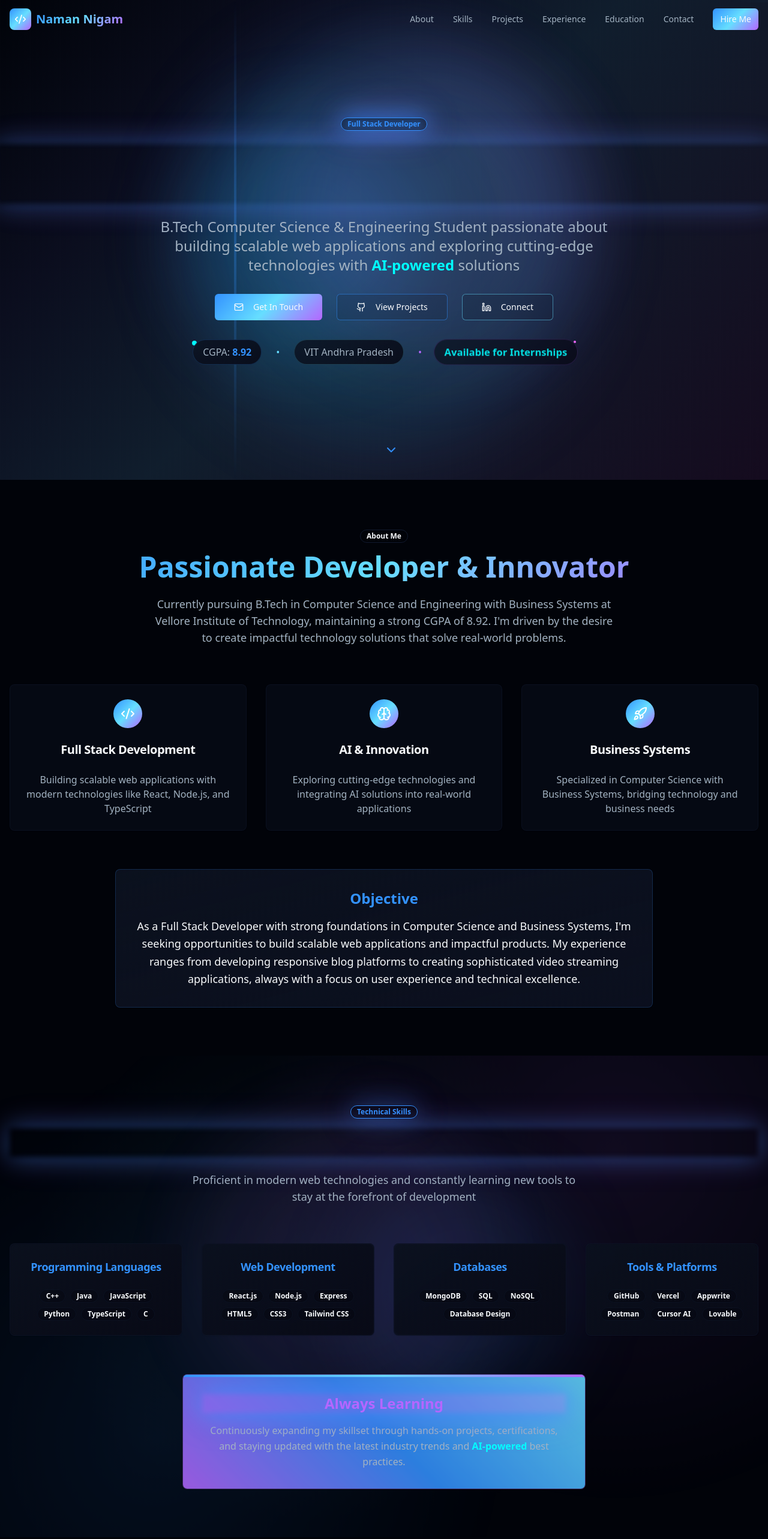
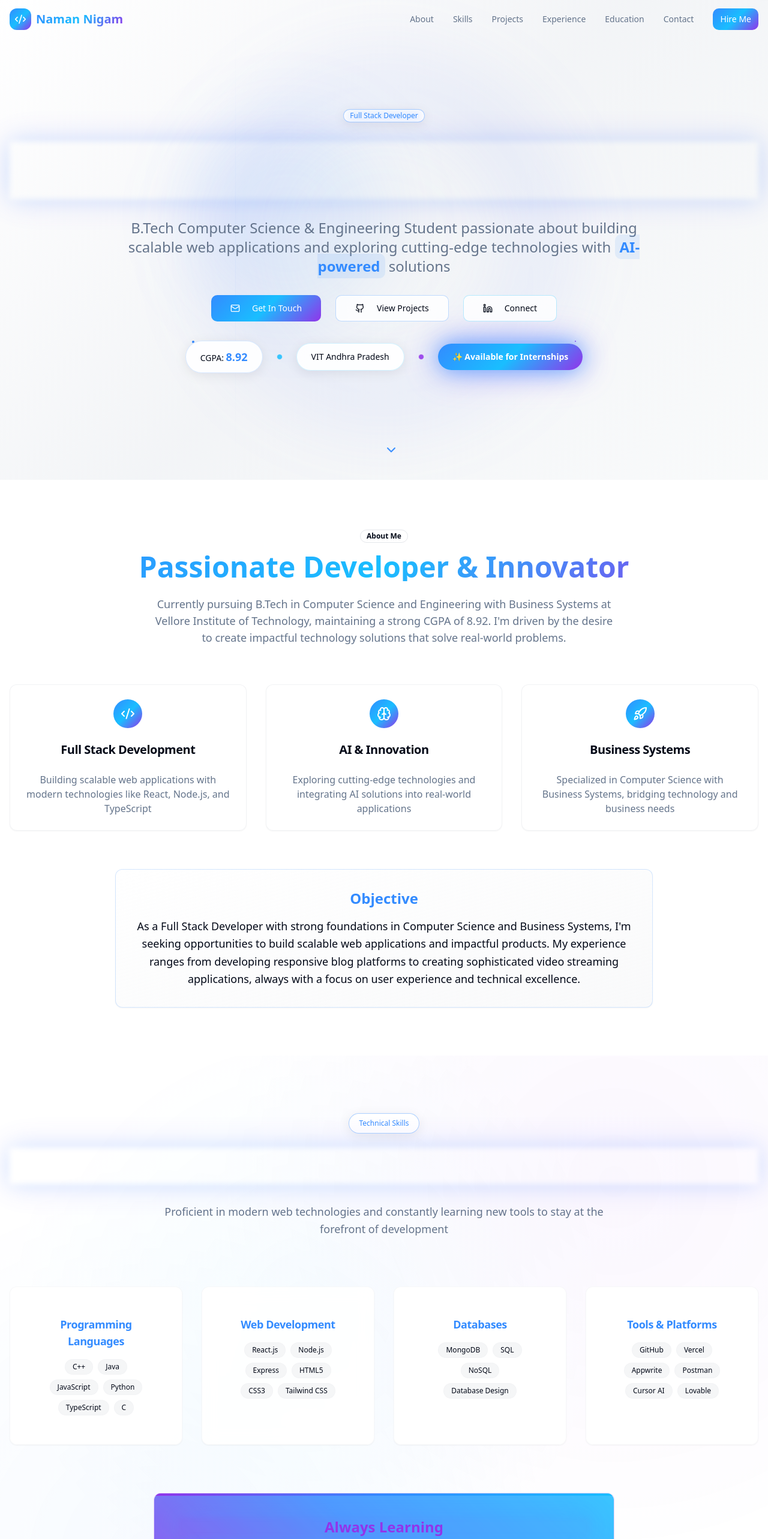
Before and after one commit to 05naman/Portfolio, a React (Vite) app: page / in a window 1280 px wide. Shown: the top 2566 px of the page at 60% size. Built offline with nearby package versions, Linux system fonts and the light colour scheme.

Commit message:
Refactor: Implement light theme and UI/UX improvements
Switch to a light theme with optimized color combinations and enhanced UI/UX elements for a cleaner, more professional look.

```diff
--- a/src/components/portfolio/Hero.tsx
+++ b/src/components/portfolio/Hero.tsx
@@ -5,64 +5,64 @@ import { ChevronDown, Github, Linkedin, Mail } from "lucide-react";
 const Hero = () => {
   return (
     <section className="min-h-screen flex items-center justify-center relative overflow-hidden">
-      {/* Enhanced Animated background elements */}
+      {/* Light Theme Animated background elements */}
       <div className="absolute inset-0 overflow-hidden">
-        <div className="absolute top-1/4 left-1/4 w-96 h-96 bg-ai-primary/20 rounded-full blur-3xl animate-ai-float"></div>
-        <div className="absolute bottom-1/4 right-1/4 w-[500px] h-[500px] bg-ai-accent/20 rounded-full blur-3xl animate-ai-pulse"></div>
-        <div className="absolute top-1/2 left-1/2 transform -translate-x-1/2 -translate-y-1/2 w-[600px] h-[600px] bg-ai-neon/10 rounded-full blur-3xl animate-ai-glow"></div>
+        <div className="absolute top-1/4 left-1/4 w-80 h-80 bg-ai-primary/10 rounded-full blur-3xl animate-ai-float"></div>
+        <div className="absolute bottom-1/4 right-1/4 w-96 h-96 bg-ai-accent/8 rounded-full blur-3xl animate-ai-pulse"></div>
+        <div className="absolute top-1/2 left-1/2 transform -translate-x-1/2 -translate-y-1/2 w-[500px] h-[500px] bg-ai-neon/6 rounded-full blur-3xl animate-ai-glow"></div>
 
-        {/* Scanning lines effect */}
-        <div className="absolute top-0 left-0 w-1 h-full bg-gradient-to-b from-transparent via-ai-primary to-transparent animate-ai-scan opacity-30"></div>
-        <div className="absolute top-0 left-0 w-full h-1 bg-gradient-to-r from-transparent via-ai-secondary to-transparent animate-ai-scan opacity-20" style={{animationDelay: '1s'}}></div>
+        {/* Subtle scanning lines effect */}
+        <div className="absolute top-0 left-0 w-px h-full bg-gradient-to-b from-transparent via-ai-primary/20 to-transparent animate-ai-scan opacity-20"></div>
+        <div className="absolute top-0 left-0 w-full h-px bg-gradient-to-r from-transparent via-ai-secondary/15 to-transparent animate-ai-scan opacity-15" style={{animationDelay: '1s'}}></div>
       </div>
 
       <div className="container px-4 z-10">
         <div className="text-center space-y-8">
-          <div className="space-y-6">
-            <Badge variant="outline" className="border-ai-primary text-ai-primary bg-background/20 backdrop-blur-md shadow-ai-glow animate-ai-glow">
-              <span className="relative">
+          <div className="space-y-8">
+            <Badge variant="outline" className="border-ai-primary/40 text-ai-primary bg-white/80 backdrop-blur-md shadow-ai-subtle hover:shadow-ai-glow transition-all duration-500">
+              <span className="relative font-medium">
                 Full Stack Developer
-                <span className="absolute inset-0 bg-ai-primary/20 blur-sm animate-ai-pulse"></span>
+                <span className="absolute inset-0 bg-ai-primary/10 blur-sm animate-ai-pulse"></span>
               </span>
             </Badge>
-            <h1 className="text-6xl md:text-8xl font-bold bg-gradient-ai-primary bg-clip-text text-transparent animate-ai-pulse relative">
+            <h1 className="text-6xl md:text-8xl font-bold bg-gradient-ai-primary bg-clip-text text-transparent relative leading-tight">
               <span className="relative z-10">Naman Nigam</span>
-              <div className="absolute inset-0 bg-gradient-ai-primary bg-clip-text text-transparent blur-sm opacity-50 animate-ai-glow"></div>
+              <div className="absolute inset-0 bg-gradient-ai-primary bg-clip-text text-transparent blur-sm opacity-30 animate-ai-glow"></div>
             </h1>
-            <p className="text-xl md:text-2xl text-muted-foreground max-w-3xl mx-auto leading-relaxed">
+            <p className="text-xl md:text-2xl text-muted-foreground max-w-4xl mx-auto leading-relaxed font-light">
               B.Tech Computer Science & Engineering Student passionate about building scalable web applications
-              and exploring cutting-edge technologies with <span className="text-ai-neon font-semibold">AI-powered</span> solutions
+              and exploring cutting-edge technologies with <span className="text-ai-primary font-semibold bg-ai-primary/10 px-2 py-1 rounded-md">AI-powered</span> solutions
             </p>
           </div>
 
           <div className="flex flex-wrap justify-center gap-6">
-            <Button variant="default" size="lg" className="group bg-gradient-ai-primary hover:shadow-ai-intense transition-all duration-500 border-0 relative overflow-hidden">
+            <Button variant="default" size="lg" className="group bg-gradient-ai-primary hover:shadow-ai-glow transition-all duration-500 border-0 relative overflow-hidden px-8 py-3">
               <div className="absolute inset-0 bg-gradient-ai-accent opacity-0 group-hover:opacity-100 transition-opacity duration-500"></div>
-              <Mail className="mr-2 h-4 w-4 group-hover:scale-110 transition-transform relative z-10" />
-              <span className="relative z-10">Get In Touch</span>
+              <Mail className="mr-3 h-5 w-5 group-hover:scale-110 transition-transform relative z-10" />
+              <span className="relative z-10 font-medium">Get In Touch</span>
             </Button>
-            <Button variant="outline" size="lg" className="group border-ai-primary/50 bg-background/10 backdrop-blur-md hover:bg-ai-primary hover:shadow-ai-glow transition-all duration-500">
-              <Github className="mr-2 h-4 w-4 group-hover:rotate-12 transition-transform" />
-              View Projects
+            <Button variant="outline" size="lg" className="group border-ai-primary/30 bg-white/80 backdrop-blur-md hover:bg-ai-primary hover:text-white hover:shadow-ai-glow transition-all duration-500 px-8 py-3">
+              <Github className="mr-3 h-5 w-5 group-hover:rotate-12 transition-transform" />
+              <span className="font-medium">View Projects</span>
             </Button>
-            <Button variant="outline" size="lg" className="group border-ai-secondary/50 bg-background/10 backdrop-blur-md hover:bg-ai-secondary hover:shadow-ai-glow transition-all duration-500">
-              <Linkedin className="mr-2 h-4 w-4 group-hover:scale-110 transition-transform" />
-              Connect
+            <Button variant="outline" size="lg" className="group border-ai-secondary/30 bg-white/80 backdrop-blur-md hover:bg-ai-secondary hover:text-white hover:shadow-ai-glow transition-all duration-500 px-8 py-3">
+              <Linkedin className="mr-3 h-5 w-5 group-hover:scale-110 transition-transform" />
+              <span className="font-medium">Connect</span>
             </Button>
           </div>
 
-          <div className="flex justify-center items-center space-x-6 text-muted-foreground">
-            <span className="bg-gradient-ai-card px-4 py-2 rounded-full border border-ai-primary/20 backdrop-blur-md">
-              CGPA: <span className="text-ai-primary font-semibold">8.92</span>
-            </span>
-            <span className="text-ai-secondary">•</span>
-            <span className="bg-gradient-ai-card px-4 py-2 rounded-full border border-ai-secondary/20 backdrop-blur-md">
-              VIT Andhra Pradesh
-            </span>
-            <span className="text-ai-accent">•</span>
-            <span className="bg-gradient-ai-card px-4 py-2 rounded-full border border-ai-accent/20 backdrop-blur-md animate-ai-pulse">
-              <span className="text-ai-neon font-semibold">Available for Internships</span>
-            </span>
+          <div className="flex flex-wrap justify-center items-center gap-6 text-sm">
+            <div className="bg-white/90 backdrop-blur-md px-6 py-3 rounded-full border border-ai-primary/20 shadow-ai-subtle hover:shadow-ai-glow transition-all duration-300">
+              CGPA: <span className="text-ai-primary font-bold text-lg">8.92</span>
+            </div>
+            <div className="w-2 h-2 bg-ai-secondary rounded-full animate-ai-pulse"></div>
+            <div className="bg-white/90 backdrop-blur-md px-6 py-3 rounded-full border border-ai-secondary/20 shadow-ai-subtle hover:shadow-ai-glow transition-all duration-300">
+              <span className="font-medium text-foreground">VIT Andhra Pradesh</span>
+            </div>
+            <div className="w-2 h-2 bg-ai-accent rounded-full animate-ai-pulse"></div>
+            <div className="bg-gradient-ai-primary text-white px-6 py-3 rounded-full shadow-ai-glow animate-ai-glow">
+              <span className="font-semibold">✨ Available for Internships</span>
+            </div>
           </div>
         </div>
       </div>
--- a/src/components/portfolio/Skills.tsx
+++ b/src/components/portfolio/Skills.tsx
@@ -26,38 +26,38 @@ const Skills = () => {
   ];
 
   return (
-    <section className="py-20 relative overflow-hidden">
-      {/* Enhanced background effects */}
-      <div className="absolute inset-0 bg-gradient-ai-mesh opacity-30"></div>
-      <div className="absolute top-1/4 right-1/4 w-96 h-96 bg-ai-primary/10 rounded-full blur-3xl animate-ai-float"></div>
-      <div className="absolute bottom-1/4 left-1/4 w-[500px] h-[500px] bg-ai-accent/10 rounded-full blur-3xl animate-ai-pulse"></div>
+    <section className="py-24 relative overflow-hidden">
+      {/* Light Theme Background Effects */}
+      <div className="absolute inset-0 bg-gradient-ai-mesh opacity-40"></div>
+      <div className="absolute top-1/4 right-1/4 w-80 h-80 bg-ai-primary/8 rounded-full blur-3xl animate-ai-float"></div>
+      <div className="absolute bottom-1/4 left-1/4 w-96 h-96 bg-ai-accent/6 rounded-full blur-3xl animate-ai-pulse"></div>
 
       <div className="container px-4 relative z-10">
-        <div className="text-center mb-16">
-          <Badge variant="outline" className="mb-4 border-ai-primary text-ai-primary bg-background/20 backdrop-blur-md shadow-ai-glow">
-            Technical Skills
+        <div className="text-center mb-20">
+          <Badge variant="outline" className="mb-6 border-ai-primary/40 text-ai-primary bg-white/90 backdrop-blur-md shadow-ai-subtle px-4 py-2">
+            <span className="font-medium">Technical Skills</span>
           </Badge>
-          <h2 className="text-4xl md:text-5xl font-bold mb-6 bg-gradient-ai-primary bg-clip-text text-transparent relative">
+          <h2 className="text-5xl md:text-6xl font-bold mb-8 bg-gradient-ai-primary bg-clip-text text-transparent relative">
             <span className="relative z-10">Technology Stack</span>
-            <div className="absolute inset-0 bg-gradient-ai-primary bg-clip-text text-transparent blur-sm opacity-50 animate-ai-glow"></div>
+            <div className="absolute inset-0 bg-gradient-ai-primary bg-clip-text text-transparent blur-sm opacity-30 animate-ai-glow"></div>
           </h2>
-          <p className="text-lg text-muted-foreground max-w-2xl mx-auto">
+          <p className="text-lg text-muted-foreground max-w-3xl mx-auto leading-relaxed">
             Proficient in modern web technologies and constantly learning new tools to stay at the forefront of development
           </p>
         </div>
 
         <div className="grid md:grid-cols-2 lg:grid-cols-4 gap-8">
           {skillCategories.map((category, index) => (
-            <Card key={index} className="group hover:shadow-ai-intense transition-all duration-700 border-border/50 bg-gradient-ai-card backdrop-blur-md relative overflow-hidden">
-              {/* Animated border effect */}
-              <div className="absolute inset-0 bg-gradient-ai-primary opacity-0 group-hover:opacity-20 transition-opacity duration-700"></div>
-              <div className="absolute inset-[1px] bg-gradient-ai-card rounded-[inherit]"></div>
+            <Card key={index} className="group hover:shadow-ai-glow transition-all duration-700 border border-border/30 bg-white/90 backdrop-blur-md relative overflow-hidden hover:-translate-y-2">
+              {/* Subtle animated border effect */}
+              <div className="absolute inset-0 bg-gradient-ai-primary opacity-0 group-hover:opacity-5 transition-opacity duration-700 rounded-lg"></div>
+              <div className="absolute top-0 left-0 w-full h-1 bg-gradient-ai-primary opacity-0 group-hover:opacity-100 transition-opacity duration-500"></div>
 
-              <div className="relative z-10">
-                <CardHeader>
-                  <CardTitle className="text-lg text-center text-ai-primary group-hover:scale-105 transition-transform relative">
+              <div className="relative z-10 p-6">
+                <CardHeader className="pb-4">
+                  <CardTitle className="text-lg text-center text-ai-primary group-hover:scale-105 transition-transform font-semibold relative">
                     <span className="relative z-10">{category.title}</span>
-                    <div className="absolute inset-0 bg-ai-primary/20 blur-sm opacity-0 group-hover:opacity-100 transition-opacity duration-500"></div>
+                    <div className="absolute inset-0 bg-ai-primary/10 blur-sm opacity-0 group-hover:opacity-100 transition-opacity duration-500 rounded"></div>
                   </CardTitle>
                 </CardHeader>
                 <CardContent>
@@ -66,7 +66,7 @@ const Skills = () => {
                       <Badge
                         key={skillIndex}
                         variant="secondary"
-                        className="hover:bg-gradient-ai-primary hover:text-white hover:shadow-ai-glow transition-all duration-300 cursor-default text-xs bg-background/20 backdrop-blur-sm border border-border/50"
+                        className="hover:bg-gradient-ai-primary hover:text-white hover:shadow-ai-subtle transition-all duration-300 cursor-default text-xs bg-secondary/80 backdrop-blur-sm border border-border/20 font-medium px-3 py-1"
                       >
                         {skill}
                       </Badge>
@@ -78,20 +78,20 @@ const Skills = () => {
           ))}
         </div>
 
-        <div className="mt-16 text-center">
-          <Card className="max-w-2xl mx-auto border-ai-accent/30 bg-gradient-ai-card backdrop-blur-md shadow-ai-card relative overflow-hidden">
-            {/* Animated background effect */}
-            <div className="absolute inset-0 bg-gradient-ai-accent opacity-10 animate-ai-pulse"></div>
-            <div className="absolute top-0 left-0 w-full h-1 bg-gradient-ai-primary"></div>
+        <div className="mt-20 text-center">
+          <Card className="max-w-3xl mx-auto border border-ai-accent/20 bg-white/95 backdrop-blur-md shadow-ai-card relative overflow-hidden hover:shadow-ai-glow transition-all duration-500">
+            {/* Subtle background effect */}
+            <div className="absolute inset-0 bg-gradient-ai-accent opacity-5 animate-ai-pulse"></div>
+            <div className="absolute top-0 left-0 w-full h-1 bg-gradient-ai-accent"></div>
 
-            <CardContent className="p-8 relative z-10">
-              <h3 className="text-2xl font-bold mb-4 text-ai-accent relative">
+            <CardContent className="p-10 relative z-10">
+              <h3 className="text-2xl font-bold mb-6 text-ai-accent relative">
                 <span className="relative z-10">Always Learning</span>
-                <div className="absolute inset-0 bg-ai-accent/30 blur-sm animate-ai-glow"></div>
+                <div className="absolute inset-0 bg-ai-accent/20 blur-sm animate-ai-glow opacity-30"></div>
               </h3>
-              <p className="text-muted-foreground leading-relaxed">
+              <p className="text-muted-foreground leading-relaxed text-lg">
                 Continuously expanding my skillset through hands-on projects, certifications, and staying
-                updated with the latest industry trends and <span className="text-ai-neon font-semibold">AI-powered</span> best practices.
+                updated with the latest industry trends and <span className="text-ai-primary font-semibold bg-ai-primary/10 px-2 py-1 rounded">AI-powered</span> best practices.
               </p>
             </CardContent>
           </Card>
--- a/src/index.css
+++ b/src/index.css
@@ -8,113 +8,101 @@ All colors MUST be HSL for perfect theming
 
 @layer base {
   :root {
-    /* AI Tech Background - Deep space blues with enhanced depth */
-    --background: 222 84% 2%;
-    --foreground: 210 40% 98%;
+    /* Light Professional Background */
+    --background: 0 0% 100%;
+    --foreground: 222 84% 4.9%;
 
-    /* AI Accent Colors - Electric blues, cyans and purples */
-    --ai-primary: 212 100% 60%;
-    --ai-secondary: 193 100% 70%;
-    --ai-accent: 271 100% 70%;
-    --ai-neon: 180 100% 50%;
-    --ai-electric: 300 100% 70%;
+    /* Professional Color Palette - Blues, Purples, Teals */
+    --ai-primary: 214 100% 60%;        /* Vibrant Blue */
+    --ai-secondary: 197 100% 55%;      /* Cyan Blue */
+    --ai-accent: 271 81% 56%;          /* Purple */
+    --ai-neon: 168 100% 50%;           /* Teal */
+    --ai-electric: 280 100% 70%;       /* Light Purple */
 
-    /* Advanced Gradients for AI aesthetic */
-    --gradient-ai-primary: linear-gradient(135deg, hsl(212 100% 60%), hsl(193 100% 70%), hsl(271 100% 70%));
-    --gradient-ai-hero: linear-gradient(135deg, hsl(222 84% 2%) 0%, hsl(232 47% 8%) 25%, hsl(212 47% 12%) 50%, hsl(271 47% 8%) 100%);
-    --gradient-ai-accent: linear-gradient(45deg, hsl(271 100% 70%), hsl(212 100% 60%), hsl(193 100% 70%));
-    --gradient-ai-mesh: radial-gradient(circle at 20% 80%, hsl(212 100% 60% / 0.3) 0%, transparent 50%), radial-gradient(circle at 80% 20%, hsl(271 100% 70% / 0.3) 0%, transparent 50%), radial-gradient(circle at 40% 40%, hsl(193 100% 70% / 0.2) 0%, transparent 50%);
-    --gradient-ai-card: linear-gradient(145deg, hsl(222 47% 8% / 0.8), hsl(232 47% 6% / 0.9));
+    /* Light Theme Gradients */
+    --gradient-ai-primary: linear-gradient(135deg, hsl(214 100% 60%), hsl(197 100% 55%), hsl(271 81% 56%));
+    --gradient-ai-hero: linear-gradient(135deg, hsl(0 0% 100%) 0%, hsl(220 20% 98%) 25%, hsl(214 20% 96%) 50%, hsl(197 20% 98%) 100%);
+    --gradient-ai-accent: linear-gradient(45deg, hsl(271 81% 56%), hsl(214 100% 60%), hsl(197 100% 55%));
+    --gradient-ai-mesh: radial-gradient(circle at 20% 80%, hsl(214 100% 60% / 0.1) 0%, transparent 50%), radial-gradient(circle at 80% 20%, hsl(271 81% 56% / 0.1) 0%, transparent 50%), radial-gradient(circle at 40% 40%, hsl(197 100% 55% / 0.08) 0%, transparent 50%);
+    --gradient-ai-card: linear-gradient(145deg, hsl(0 0% 100% / 0.9), hsl(220 20% 98% / 0.95));
 
-    /* Glass morphism effects enhanced */
-    --glass-bg: hsl(222 47% 8% / 0.1);
-    --glass-bg-strong: hsl(222 47% 8% / 0.6);
-    --glass-border: hsl(212 100% 60% / 0.3);
-    --glass-border-strong: hsl(212 100% 60% / 0.6);
+    /* Glass morphism for light theme */
+    --glass-bg: hsl(0 0% 100% / 0.7);
+    --glass-bg-strong: hsl(0 0% 100% / 0.9);
+    --glass-border: hsl(214 100% 60% / 0.2);
+    --glass-border-strong: hsl(214 100% 60% / 0.4);
 
-    /* Enhanced Shadows with AI glow */
-    --shadow-ai-glow: 0 0 40px hsl(212 100% 60% / 0.4), 0 0 80px hsl(271 100% 70% / 0.2);
-    --shadow-ai-card: 0 20px 40px hsl(222 47% 3% / 0.9), 0 0 0 1px hsl(212 100% 60% / 0.1);
-    --shadow-ai-intense: 0 0 60px hsl(212 100% 60% / 0.6), 0 0 100px hsl(271 100% 70% / 0.3);
-    --shadow-ai-subtle: 0 4px 20px hsl(222 47% 3% / 0.6);
+    /* Light Theme Shadows */
+    --shadow-ai-glow: 0 0 30px hsl(214 100% 60% / 0.2), 0 0 60px hsl(271 81% 56% / 0.1);
+    --shadow-ai-card: 0 10px 40px hsl(214 84% 4.9% / 0.1), 0 0 0 1px hsl(214 100% 60% / 0.05);
+    --shadow-ai-intense: 0 0 40px hsl(214 100% 60% / 0.3), 0 0 80px hsl(271 81% 56% / 0.15);
+    --shadow-ai-subtle: 0 4px 20px hsl(214 84% 4.9% / 0.08);
 
-    /* Advanced Animations */
+    /* Smooth Animations */
     --transition-ai: all 0.4s cubic-bezier(0.4, 0, 0.2, 1);
     --transition-ai-smooth: all 0.6s cubic-bezier(0.25, 0.46, 0.45, 0.94);
 
     /* Professional spacing */
     --section-padding: 6rem;
 
-    --card: 222 47% 8%;
-    --card-foreground: 210 40% 98%;
+    /* Light Theme Card Styling */
+    --card: 0 0% 100%;
+    --card-foreground: 222 84% 4.9%;
 
-    --popover: 222 47% 8%;
-    --popover-foreground: 210 40% 98%;
+    --popover: 0 0% 100%;
+    --popover-foreground: 222 84% 4.9%;
 
-    /* Updated semantic tokens for AI theme */
-    --primary: 212 100% 60%;
-    --primary-foreground: 210 40% 98%;
+    /* Updated semantic tokens for light theme */
+    --primary: 214 100% 60%;
+    --primary-foreground: 0 0% 100%;
 
-    --secondary: 232 47% 8%;
-    --secondary-foreground: 210 40% 98%;
+    --secondary: 220 14.3% 95.9%;
+    --secondary-foreground: 222 84% 4.9%;
 
-    --muted: 222 47% 6%;
-    --muted-foreground: 210 20% 70%;
+    --muted: 220 14.3% 95.9%;
+    --muted-foreground: 215.4 16.3% 46.9%;
 
-    --accent: 193 100% 70%;
-    --accent-foreground: 222 47% 3%;
+    --accent: 197 100% 55%;
+    --accent-foreground: 0 0% 100%;
 
     --destructive: 0 84.2% 60.2%;
-    --destructive-foreground: 210 40% 98%;
+    --destructive-foreground: 0 0% 100%;
 
-    --border: 222 47% 12%;
-    --input: 222 47% 8%;
-    --ring: 212 100% 60%;
+    --border: 220 13% 91%;
+    --input: 220 13% 91%;
+    --ring: 214 100% 60%;
 
-    --radius: 0.5rem;
+    --radius: 0.75rem;
 
+    /* Sidebar for light theme */
     --sidebar-background: 0 0% 98%;
-
     --sidebar-foreground: 240 5.3% 26.1%;
-
     --sidebar-primary: 240 5.9% 10%;
-
     --sidebar-primary-foreground: 0 0% 98%;
-
     --sidebar-accent: 240 4.8% 95.9%;
-
     --sidebar-accent-foreground: 240 5.9% 10%;
-
     --sidebar-border: 220 13% 91%;
-
-    --sidebar-ring: 217.2 91.2% 59.8%;
+    --sidebar-ring: 214 100% 60%;
   }
 
   .dark {
+    /* Keep dark theme as fallback */
     --background: 222.2 84% 4.9%;
     --foreground: 210 40% 98%;
-
     --card: 222.2 84% 4.9%;
     --card-foreground: 210 40% 98%;
-
     --popover: 222.2 84% 4.9%;
     --popover-foreground: 210 40% 98%;
-
     --primary: 210 40% 98%;
     --primary-foreground: 222.2 47.4% 11.2%;
-
     --secondary: 217.2 32.6% 17.5%;
     --secondary-foreground: 210 40% 98%;
-
     --muted: 217.2 32.6% 17.5%;
     --muted-foreground: 215 20.2% 65.1%;
-
     --accent: 217.2 32.6% 17.5%;
     --accent-foreground: 210 40% 98%;
-
     --destructive: 0 62.8% 30.6%;
     --destructive-foreground: 210 40% 98%;
-
     --border: 217.2 32.6% 17.5%;
     --input: 217.2 32.6% 17.5%;
     --ring: 212.7 26.8% 83.9%;
--- a/src/pages/Index.tsx
+++ b/src/pages/Index.tsx
@@ -11,20 +11,20 @@ import Footer from "@/components/portfolio/Footer";
 const Index = () => {
   return (
     <div className="min-h-screen bg-background relative overflow-hidden">
-      {/* AI Background Effects */}
-      <div className="fixed inset-0 bg-gradient-ai-mesh pointer-events-none z-0"></div>
+      {/* Subtle Light Background Effects */}
+      <div className="fixed inset-0 bg-gradient-ai-mesh pointer-events-none z-0 opacity-60"></div>
       <div className="fixed inset-0 bg-gradient-ai-hero pointer-events-none z-0"></div>
 
-      {/* Animated Grid Pattern */}
-      <div className="fixed inset-0 opacity-10 pointer-events-none z-0">
-        <div className="absolute inset-0 bg-[linear-gradient(rgba(212,255,255,0.1)_1px,transparent_1px),linear-gradient(90deg,rgba(212,255,255,0.1)_1px,transparent_1px)] bg-[size:50px_50px] animate-ai-float"></div>
+      {/* Subtle Grid Pattern */}
+      <div className="fixed inset-0 opacity-[0.02] pointer-events-none z-0">
+        <div className="absolute inset-0 bg-[linear-gradient(rgba(214,255,255,0.3)_1px,transparent_1px),linear-gradient(90deg,rgba(214,255,255,0.3)_1px,transparent_1px)] bg-[size:60px_60px] animate-ai-float"></div>
       </div>
 
-      {/* Floating Particles */}
+      {/* Subtle Floating Particles */}
       <div className="fixed inset-0 pointer-events-none z-0">
-        <div className="absolute top-1/4 left-1/4 w-2 h-2 bg-ai-neon rounded-full animate-ai-matrix opacity-40"></div>
-        <div className="absolute top-3/4 right-1/4 w-1 h-1 bg-ai-electric rounded-full animate-ai-matrix opacity-60" style={{animationDelay: '1s'}}></div>
-        <div className="absolute top-1/2 left-3/4 w-1.5 h-1.5 bg-ai-primary rounded-full animate-ai-matrix opacity-50" style={{animationDelay: '2s'}}></div>
+        <div className="absolute top-1/4 left-1/4 w-1 h-1 bg-ai-primary rounded-full animate-ai-matrix opacity-20"></div>
+        <div className="absolute top-3/4 right-1/4 w-0.5 h-0.5 bg-ai-accent rounded-full animate-ai-matrix opacity-25" style={{animationDelay: '1s'}}></div>
+        <div className="absolute top-1/2 left-3/4 w-1 h-1 bg-ai-secondary rounded-full animate-ai-matrix opacity-15" style={{animationDelay: '2s'}}></div>
       </div>
 
       <div className="relative z-10">
```
